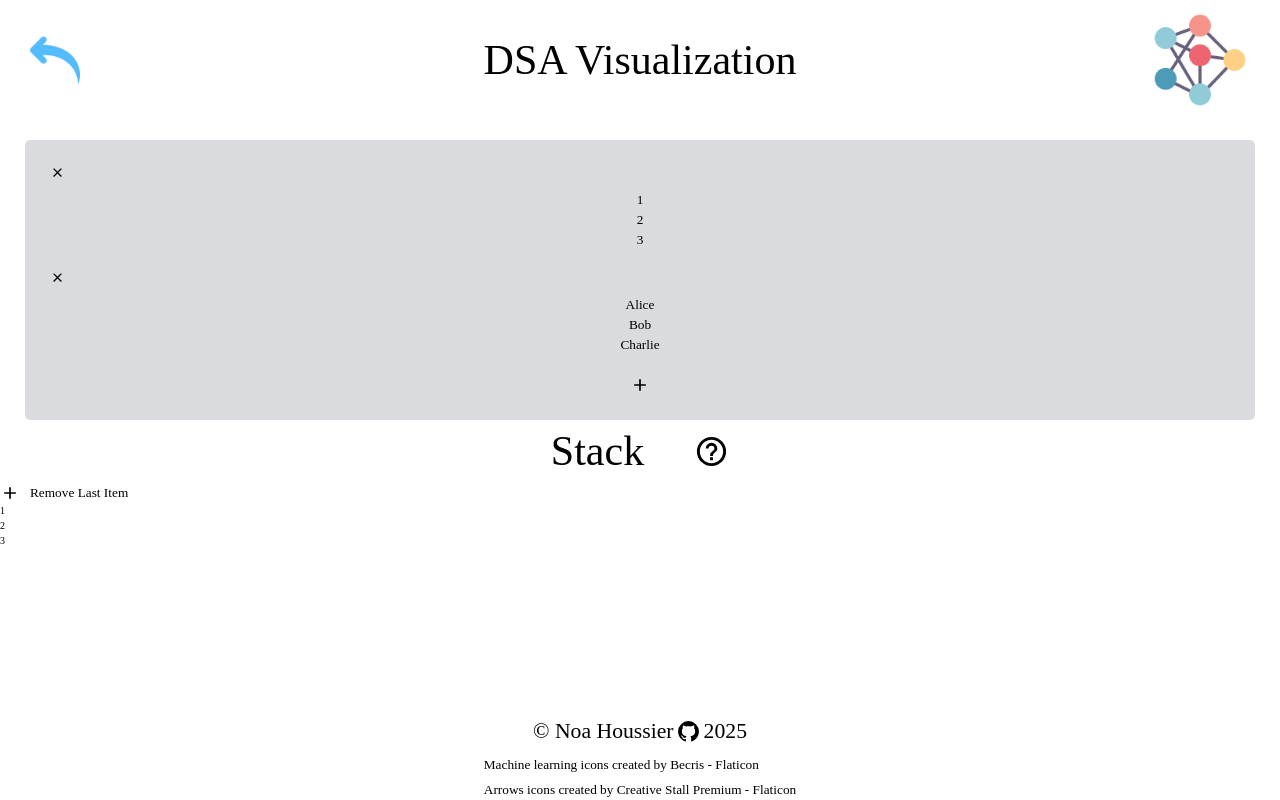
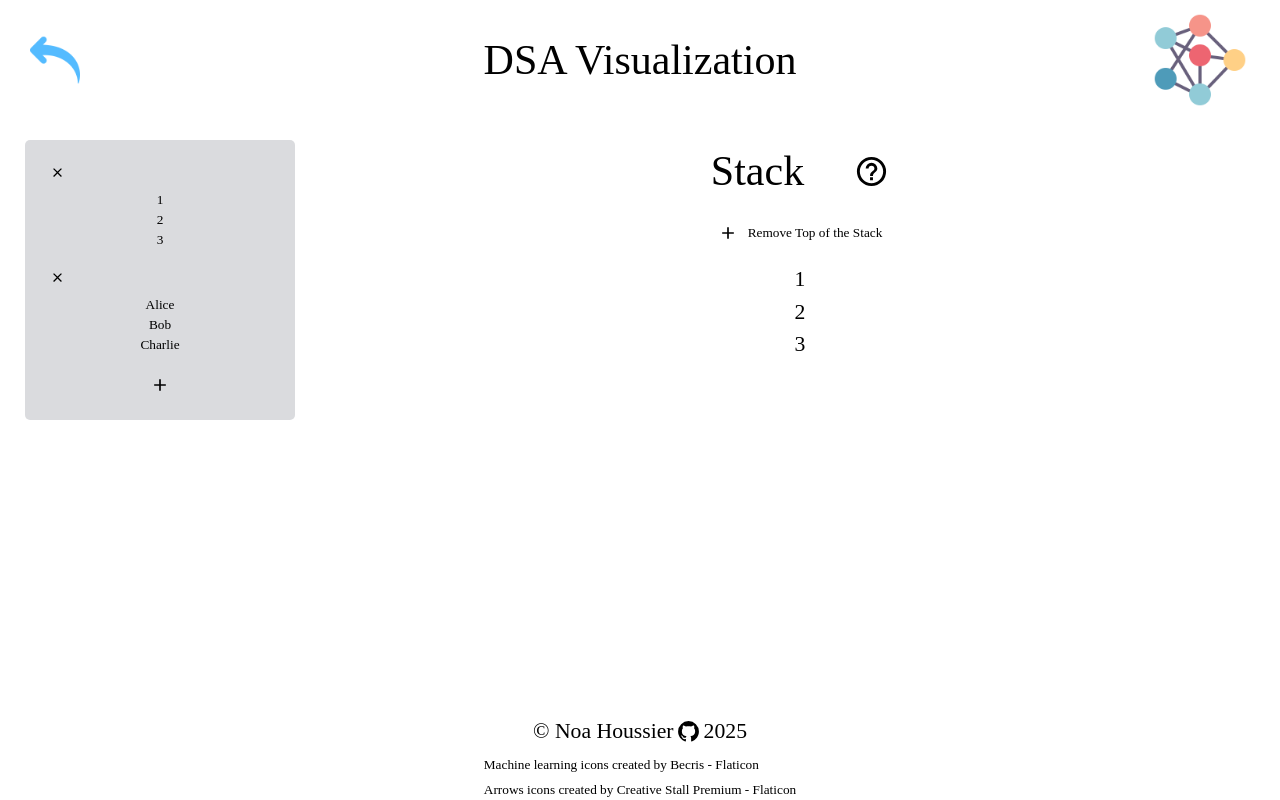
Before and after one commit to NestorNebula/dsa-visualization, a React (Vite) app: page /data-structures/stack in a window 1280 px wide. Built offline with nearby package versions, Linux system fonts and the light colour scheme.

Commit message:
feat: add styles to Stack pages

```diff
--- a/src/pages/data-structures/stack/Stack.styles.ts
+++ b/src/pages/data-structures/stack/Stack.styles.ts
@@ -1,5 +1,6 @@
 import styled from 'styled-components';
+import { CommonDSA } from '@styles/common-styles';
 
-const Stack = styled.main``;
+const Stack = styled(CommonDSA)``;
 
 export { Stack };
--- a/src/pages/data-structures/stack/stack-main/StackMain.styles.ts
+++ b/src/pages/data-structures/stack/stack-main/StackMain.styles.ts
@@ -1,5 +1,6 @@
 import styled from 'styled-components';
+import { CommonDSAMain } from '@styles/common-styles';
 
-const StackMain = styled.section``;
+const StackMain = styled(CommonDSAMain)``;
 
 export { StackMain };
--- a/src/pages/data-structures/stack/stack-main/StackMain.tsx
+++ b/src/pages/data-structures/stack/stack-main/StackMain.tsx
@@ -52,7 +52,7 @@ function StackMain({
         <OptionsButton
           onClick={() => stack.pop()}
           textVersion
-          label="Remove Last Item"
+          label="Remove Top of the Stack"
         />
       </OptionsList>
       <Prototype stack={stacks[stack.active]} />
```
Also changed, not shown: 1 other file (tests, documents, lock files or other folders).
